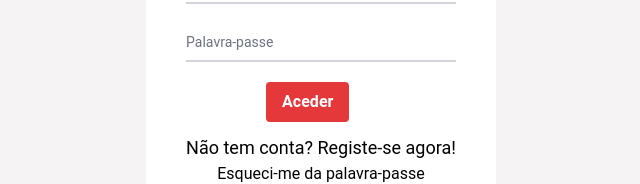
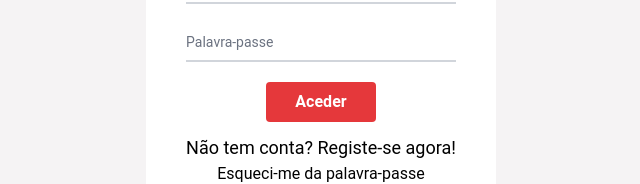
Before and after one commit to gonaloppcc/projetoRAS, a Next.js app in the folder frontend/: page /login in a window 1280 px wide. Shown: the part 356-540 px from the top of the page, without its empty margins (319-959 px from the left). Built offline with nearby package versions, Linux system fonts and the light colour scheme.

Commit message:
Change to Primary Button

```diff
--- a/frontend/src/components/Button/index.tsx
+++ b/frontend/src/components/Button/index.tsx
@@ -1,15 +1,24 @@
-import React from 'react';
+import React, {ButtonHTMLAttributes} from 'react';
 
 interface ButtonProps {
     children: React.ReactNode;
     disabled?: boolean;
+    onClick?: React.MouseEventHandler<HTMLButtonElement>;
+    type?: ButtonHTMLAttributes<HTMLButtonElement>;
 }
 
-export const PrimaryButton = ({children, disabled}: ButtonProps) => {
+export const PrimaryButton = ({
+    children,
+    disabled,
+    onClick,
+    type,
+}: ButtonProps) => {
     return (
         <button
             disabled={disabled}
             className="bg-IMPERIAL_RED hover:bg-CARNELIAN py-2 px-4 disabled:opacity-50 disable:cursor-not-allowed text-WHITE rounded font-semibold"
+            onClick={onClick}
+            type={type}
         >
             {children}
         </button>
--- a/frontend/src/components/LoginCard/LoginBody.tsx
+++ b/frontend/src/components/LoginCard/LoginBody.tsx
@@ -2,6 +2,7 @@ import React, {useEffect, useState} from 'react';
 import {InputForm} from '@components/createBetter/inputForm';
 import {REGEX_MAIL} from '../../utils/regex';
 import {RedButton} from './RedButton';
+import {PrimaryButton} from '@components/Button';
 
 // Receives a function that opens the Modal of "ForgetPassword"
 export interface LoginBodyProps {
@@ -63,6 +64,8 @@ export const LoginBody = ({setOpen}: LoginBodyProps) => {
         }
     }, [formErrors]);
 
+    const TextLoginBodyBTN = () => <div>Aceder</div>;
+
     return (
         <div className="h-screen w-screen justify-center flex items-center bg-CULTURED ">
             <div className="bg-white w-auto flex flex-col items-center px-10 pt-10 h-auto gap-3 relative pb-10 ">
@@ -95,10 +98,13 @@ export const LoginBody = ({setOpen}: LoginBodyProps) => {
                                 error={formErrors.password}
                             />
 
-                            <div className="flex flex-col items-start self-stretch flex-none order-1 px-20 py-3">
+                            <div className="flex flex-col center px-20 py-3">
                                 {/*  FIXME Em todos */}
                                 {/*<button type="submit">Aceder</button>*/}
-                                <RedButton type={'submit'} text={'Aceder'} />
+                                <PrimaryButton
+                                    type={'submit'}
+                                    children={<TextLoginBodyBTN />}
+                                />
                             </div>
                             <div className="flex-none order-2  text-center	">
                                 <a
--- a/frontend/src/components/LoginCard/RedButton.tsx
+++ /dev/null
@@ -1,32 +0,0 @@
-export interface RedButtonProps {
-    text: string;
-    onClick?: React.MouseEventHandler<HTMLButtonElement>;
-    type?: React.ButtonHTMLAttributes<HTMLButtonElement>;
-}
-
-/**
- * Não meti primary button porque preciso do onClick
- * Mas meti tipos :)
- */
-
-export const RedButton = ({text, onClick, type}: RedButtonProps) => {
-    if (type)
-        return (
-            <button
-                className="bg-IMPERIAL_RED hover:bg-CARNELIAN py-2 px-4 disabled:opacity-50 disable:cursor-not-allowed text-WHITE rounded font-semibold"
-                type={type}
-            >
-                {text}
-            </button>
-        );
-    else {
-        return (
-            <button
-                onClick={onClick}
-                className="bg-IMPERIAL_RED hover:bg-CARNELIAN py-2 px-4 disabled:opacity-50 disable:cursor-not-allowed text-WHITE rounded font-semibold"
-            >
-                {text}
-            </button>
-        );
-    }
-};
--- a/frontend/src/components/LoginCard/insertCodeBody.tsx
+++ b/frontend/src/components/LoginCard/insertCodeBody.tsx
@@ -1,3 +1,4 @@
+import {PrimaryButton} from '@components/Button';
 import {InputForm} from '@components/createBetter/inputForm';
 import React, {useRef, useState} from 'react';
 import {RedButton} from './RedButton';
@@ -21,6 +22,8 @@ export const InsertCodeBody = ({code}: ForgetPasswordProps) => {
         console.log(parseInt(insertedCode) === code);
     };
 
+    const TextCheckCodeBTN = () => <div>Check code</div>;
+
     return (
         <div className="flex flex-col gap-3 p-5">
             <div className="text-lg font-semibold pb-2 border-b">
@@ -38,7 +41,10 @@ export const InsertCodeBody = ({code}: ForgetPasswordProps) => {
                 />
             </div>
             <div className="flex items-center justify-center gap-10">
-                <RedButton text={'Check code'} onClick={compareCodes} />
+                <PrimaryButton
+                    children={<TextCheckCodeBTN />}
+                    onClick={compareCodes}
+                />
             </div>
         </div>
     );
--- a/frontend/src/components/LoginCard/insertMailBody.tsx
+++ b/frontend/src/components/LoginCard/insertMailBody.tsx
@@ -3,6 +3,7 @@ import {REGEX_MAIL} from 'utils/regex';
 import emailjs from '@emailjs/browser';
 import {RedButton} from './RedButton';
 import {InputForm} from '@components/createBetter/inputForm';
+import {PrimaryButton} from '@components/Button';
 
 export interface ForgetPasswordProps {
     code: number;
@@ -72,6 +73,8 @@ export const InsertMailBody = ({
         mailSent(true);
     };
 
+    const TextInsertMailBTN = () => <div>Send Mail</div>;
+
     return (
         <div className="flex flex-col gap-3 p-5">
             <div className="text-lg font-semibold pb-2 border-b">
@@ -90,7 +93,10 @@ export const InsertMailBody = ({
             </div>
 
             <div className="flex items-center justify-center gap-10">
-                <RedButton text={'Send Mail'} onClick={sendEmailClicked} />
+                <PrimaryButton
+                    children={<TextInsertMailBTN />}
+                    onClick={sendEmailClicked}
+                />
             </div>
         </div>
     );
```
